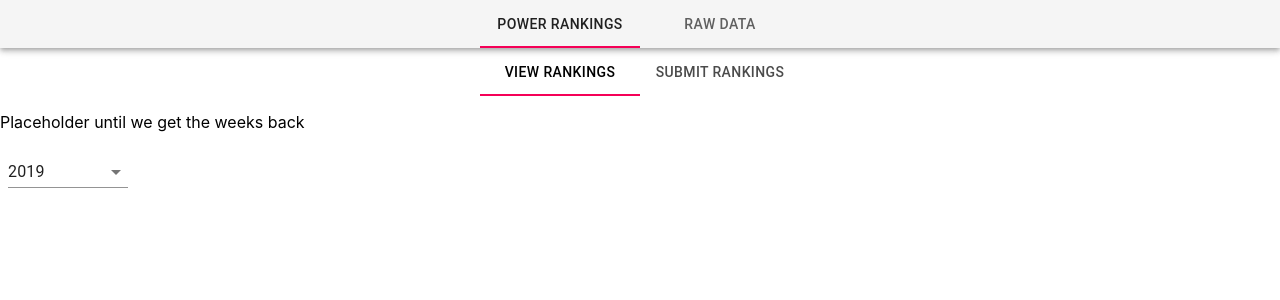
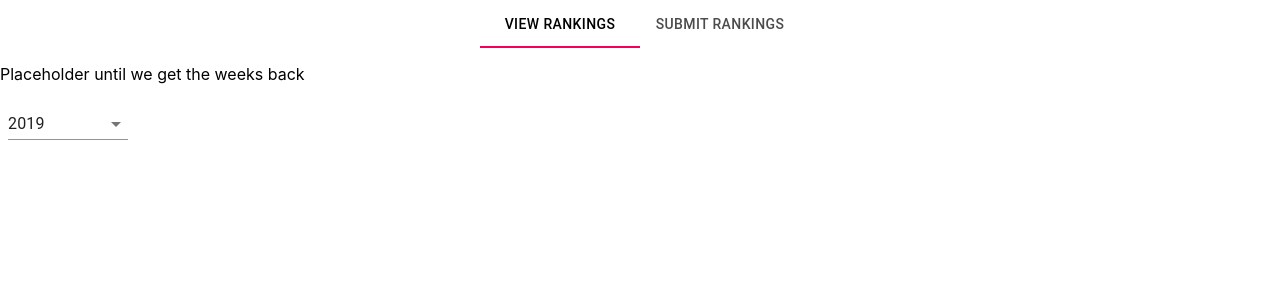
Before and after one commit to HeyParkerJ/Fantasy-Power-Rankings, a React (Create React App) app in the folder app/: page /powerRankings/view in a window 1280 px wide. Shown: the top 300 px of the page. Built offline with nearby package versions, Linux system fonts and the light colour scheme; no server answers.

Commit message:
remove top level tab selector as we will only display powerrankings for now

```diff
--- a/app/src/App.js
+++ b/app/src/App.js
@@ -9,44 +9,16 @@ import Tab from '@material-ui/core/Tab'
 
 import { BrowserRouter, Route, Link, Redirect } from 'react-router-dom'
 
-class TabsContainer extends Component {
-  state = {
-    selectedTab: 0
-  }
-
-  handleTabClick = (event, value) => {
-    this.setState({ selectedTab: value })
-  }
-
-  render() {
-    return (
-      <Tabs
-        centered
-        value={this.state.selectedTab}
-        onChange={this.handleTabClick}
-      >
-        <Tab label="Power Rankings" component={Link} to="/powerRankings" />
-        <Tab label="Raw Data" component={Link} to="/raw" />
-      </Tabs>
-    )
-  }
-}
-
 class App extends Component {
   render() {
     return (
       <BrowserRouter>
         <div>
-          <AppBar position="static" color="default">
-            <TabsContainer />
-          </AppBar>
-
           <Route
             exact
             path="/"
             render={() => <Redirect to="/powerRankings/view" />}
           />
-          <Route path="/raw" component={RawData} />
           <Route path="/powerRankings" component={PowerRankings} />
         </div>
       </BrowserRouter>
```
Also changed, not shown: 1 other file (tests, documents, lock files or other folders).
